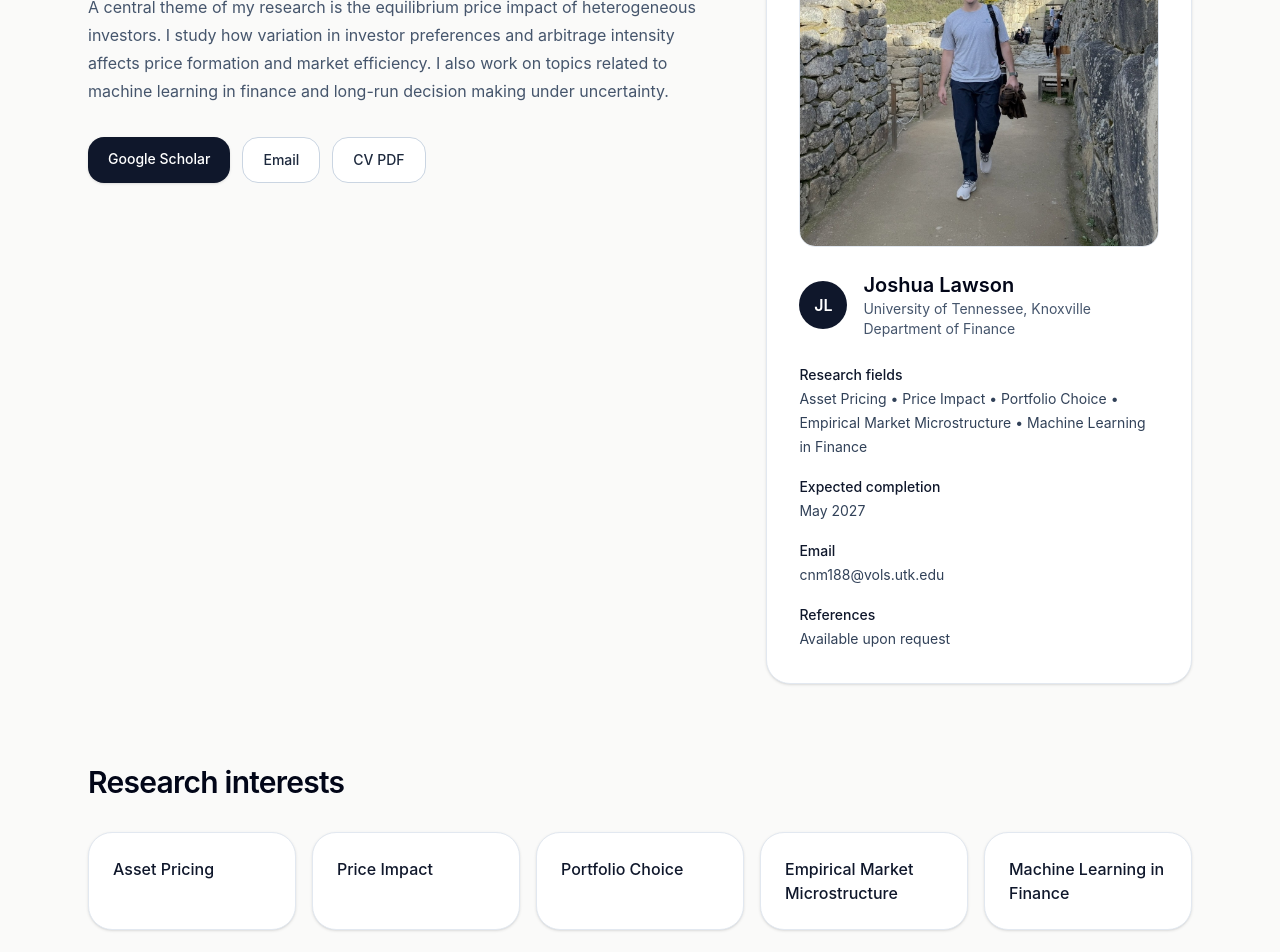
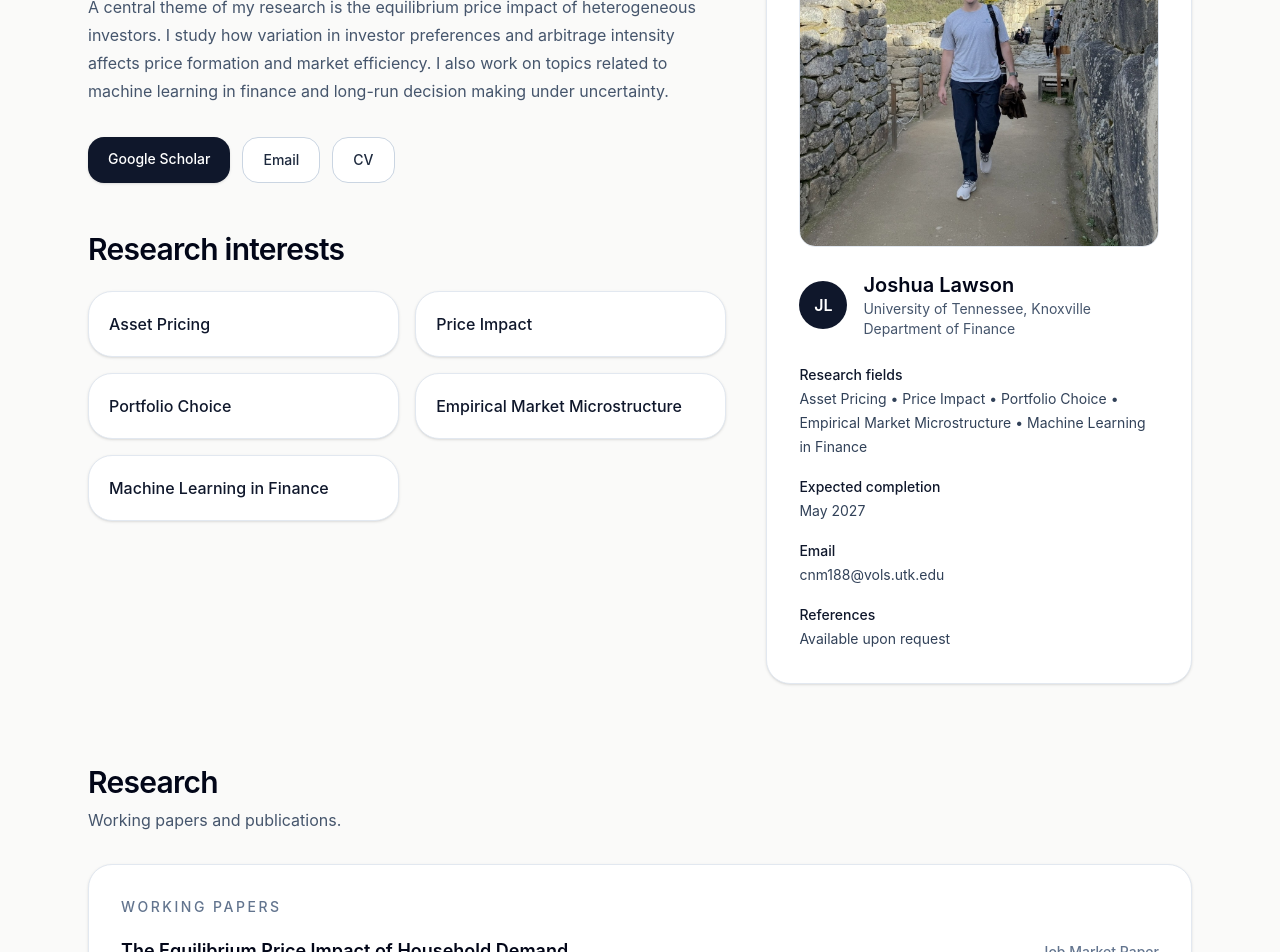
Before and after one commit to jlaws13/joshua_lawson, a React (Vite) app: page / in a window 1280 px wide. Shown: the part 360-1312 px from the top of the page. Built offline with nearby package versions, Linux system fonts and the light colour scheme.

Commit message:
Move research interests into hero layout

```diff
--- a/src/App.jsx
+++ b/src/App.jsx
@@ -189,9 +189,25 @@ export default function JoshuaLawsonWebsite() {
                 rel="noreferrer"
                 className="rounded-2xl border border-slate-300 bg-white px-5 py-3 text-sm font-medium text-slate-800 transition hover:-translate-y-0.5"
               >
-                CV PDF
+                CV
               </a>
             </div>
+
+            <section id="research" className="mt-12 scroll-mt-24">
+              <h2 className="text-2xl font-semibold tracking-tight text-slate-950 md:text-3xl">
+                Research interests
+              </h2>
+              <div className="mt-6 grid gap-4 sm:grid-cols-2">
+                {researchInterests.map((item) => (
+                  <div
+                    key={item}
+                    className="rounded-3xl border border-slate-200 bg-white p-5 shadow-sm"
+                  >
+                    <p className="text-base font-medium text-slate-900">{item}</p>
+                  </div>
+                ))}
+              </div>
+            </section>
           </div>
 
           <div className="rounded-3xl border border-slate-200 bg-white p-6 shadow-sm md:p-8">
@@ -232,22 +248,6 @@ export default function JoshuaLawsonWebsite() {
                 <p>Available upon request</p>
               </div>
             </div>
-          </div>
-        </section>
-
-        <section id="research" className="mt-20 scroll-mt-24">
-          <h2 className="text-2xl font-semibold tracking-tight text-slate-950 md:text-3xl">
-            Research interests
-          </h2>
-          <div className="mt-8 grid gap-4 md:grid-cols-2 xl:grid-cols-5">
-            {researchInterests.map((item) => (
-              <div
-                key={item}
-                className="rounded-3xl border border-slate-200 bg-white p-6 shadow-sm"
-              >
-                <p className="text-base font-medium text-slate-900">{item}</p>
-              </div>
-            ))}
           </div>
         </section>
 
```
